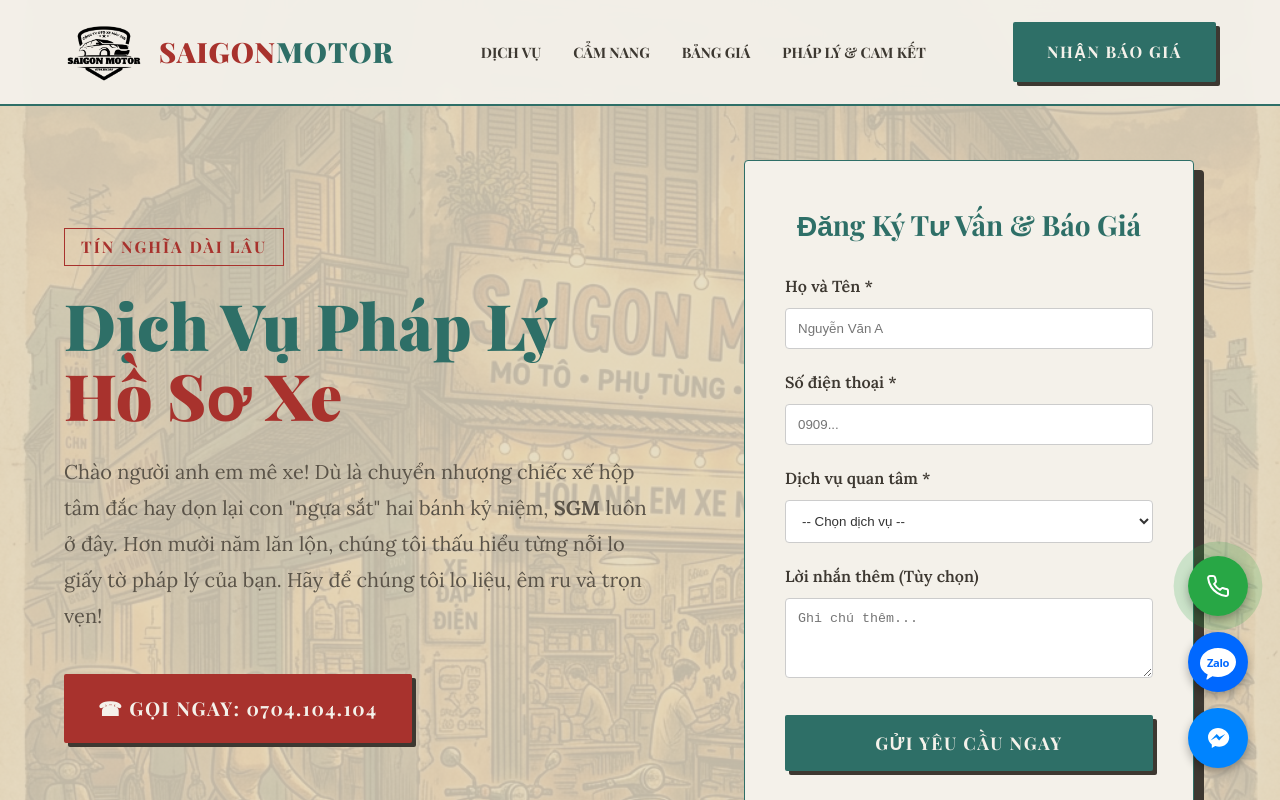
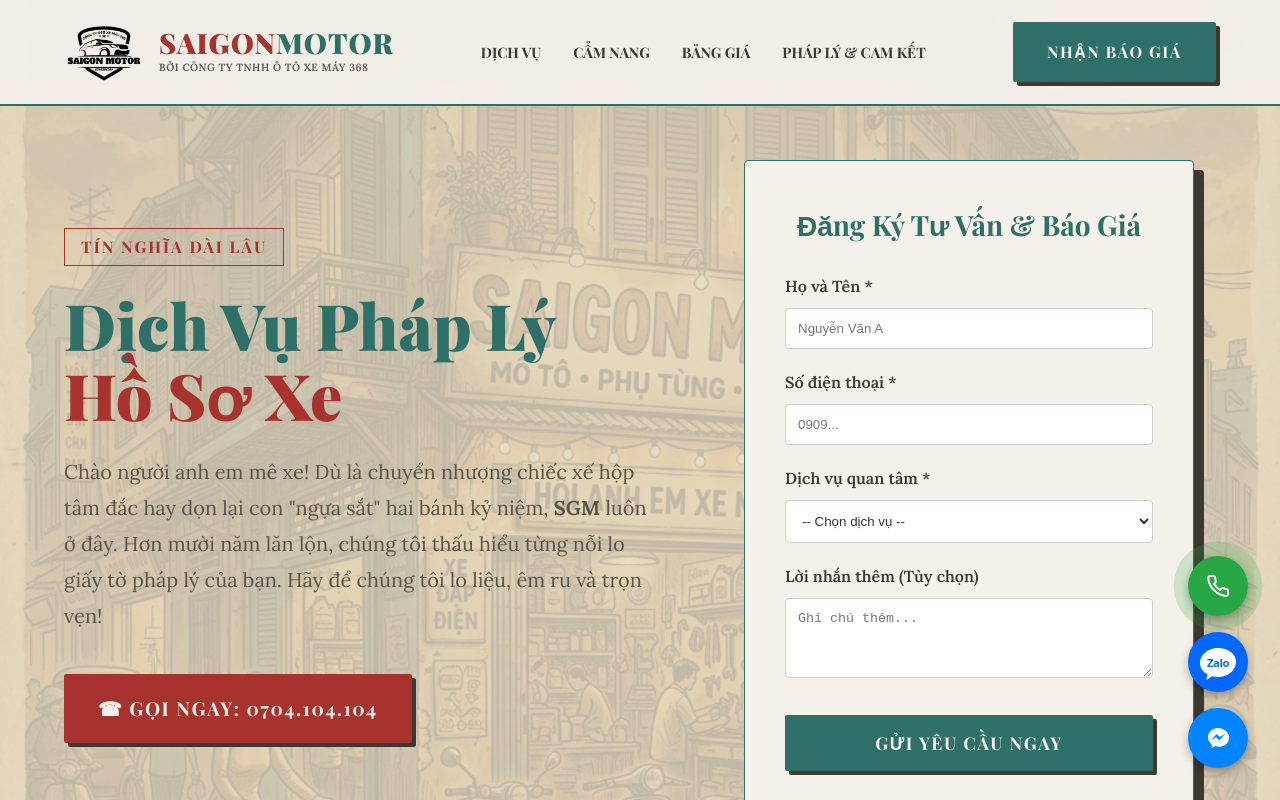
Before and after one commit to saigonmotor368/website, a Next.js app: page / in a window 1280 px wide. Shown: the top 800 px of the page. Built offline with nearby package versions, Linux system fonts and the light colour scheme.

Commit message:
Add company name under logo in header

```diff
--- a/src/components/Header.tsx
+++ b/src/components/Header.tsx
@@ -26,8 +26,13 @@ export default function Header() {
           >
              <Image src="/logo_sgm.png" alt="SGM Logo" fill style={{ objectFit: 'contain' }} />
           </motion.div>
-          <div style={{ fontWeight: 900, fontSize: '1.75rem', color: 'var(--brand-red)', letterSpacing: '1px', fontFamily: 'var(--font-heading)' }}>
-            SAIGON<span className="text-teal">MOTOR</span>
+          <div style={{ display: 'flex', flexDirection: 'column', justifyContent: 'center' }}>
+            <div style={{ fontWeight: 900, fontSize: '1.75rem', color: 'var(--brand-red)', letterSpacing: '1px', fontFamily: 'var(--font-heading)', lineHeight: 1.1 }}>
+              SAIGON<span className="text-teal">MOTOR</span>
+            </div>
+            <div style={{ fontSize: '0.65rem', color: 'var(--text-secondary)', fontWeight: 600, textTransform: 'uppercase', letterSpacing: '0.5px' }}>
+              Bởi Công Ty TNHH Ô tô Xe Máy 368
+            </div>
           </div>
         </Link>
 
```
